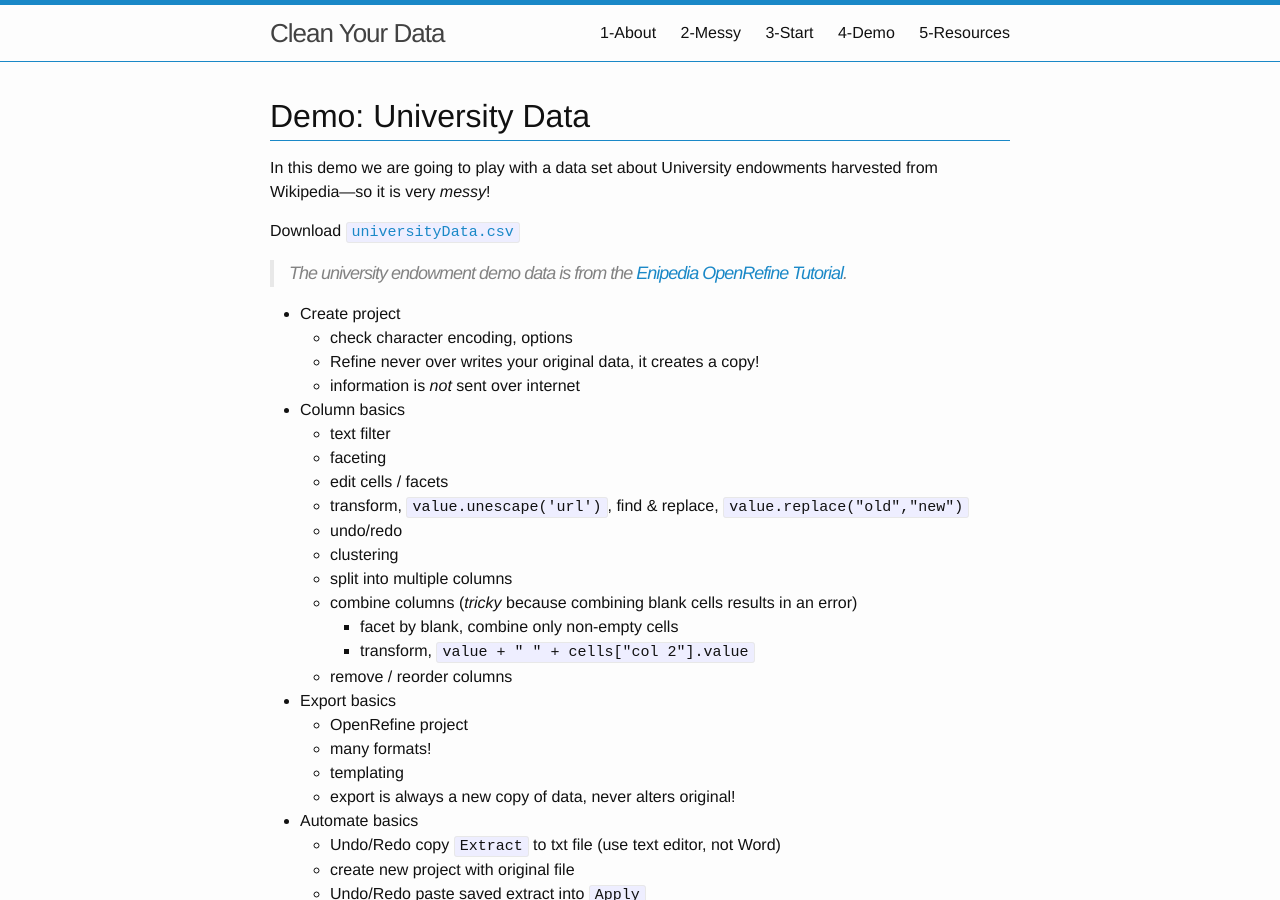
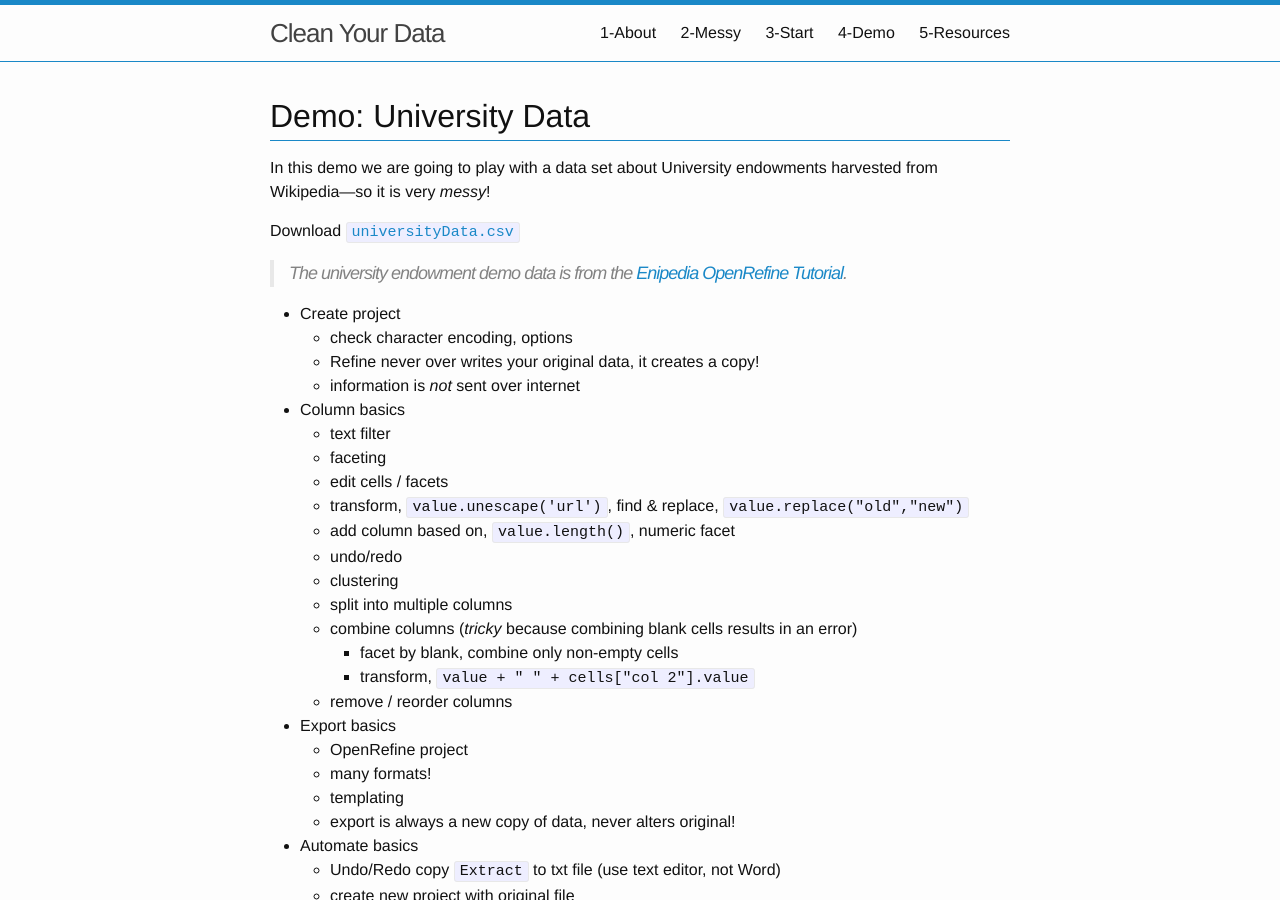
Before and after one commit to evanwill/clean-your-data, a Jekyll site: the page built from 4-demo.md, in a window 1280 px wide and 900 px high. Built offline with Jekyll 4.4.1, drawn with Linux system fonts in a browser that asks for light colours.

Commit message:
add column

```diff
--- a/4-demo.md
+++ b/4-demo.md
@@ -22,6 +22,7 @@ Download <a href="assets/universityData.csv" target="_blank">`universityData.csv
     - faceting
     - edit cells / facets
     - transform, `value.unescape('url')`, find & replace, `value.replace("old","new")`
+    - add column based on, `value.length()`, numeric facet
     - undo/redo
     - clustering
 	- split into multiple columns
```
